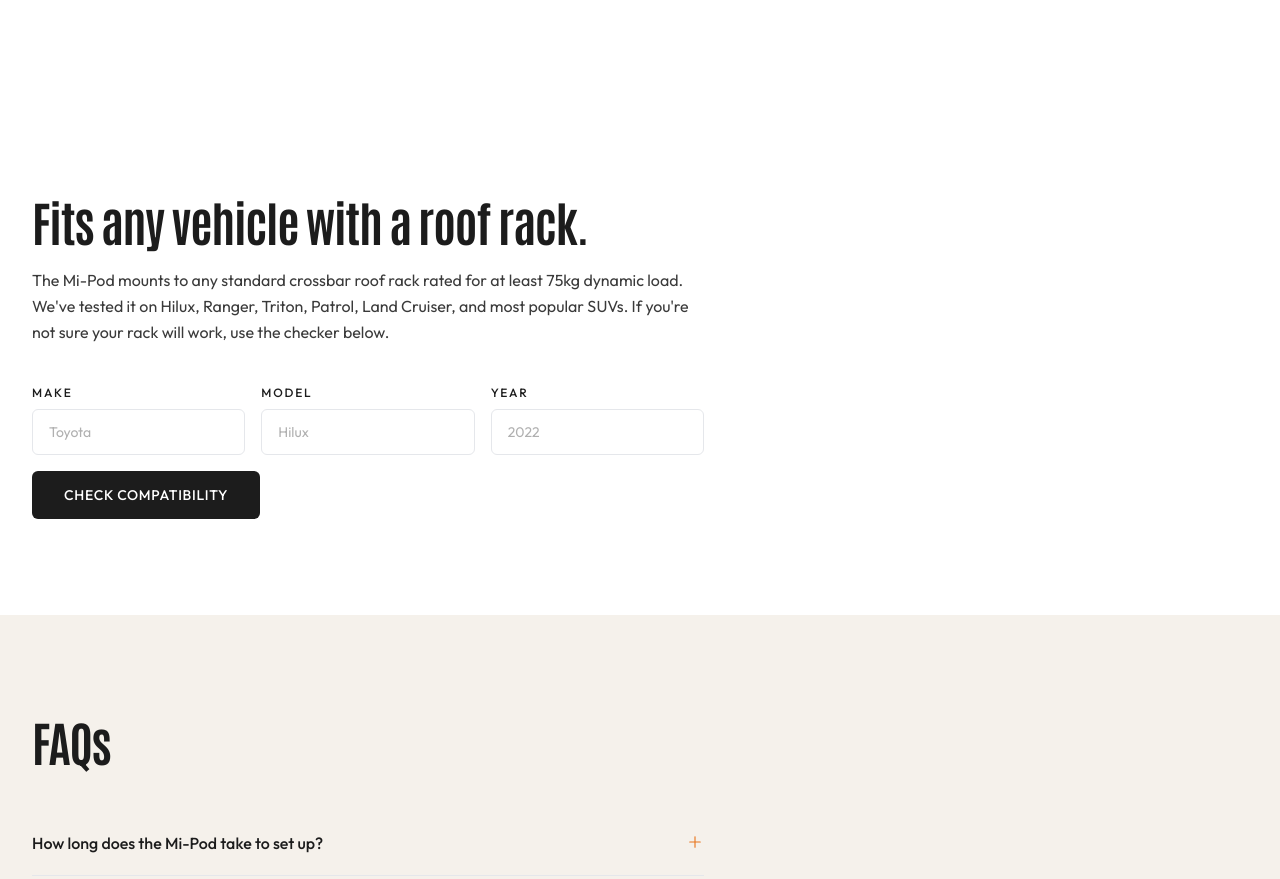
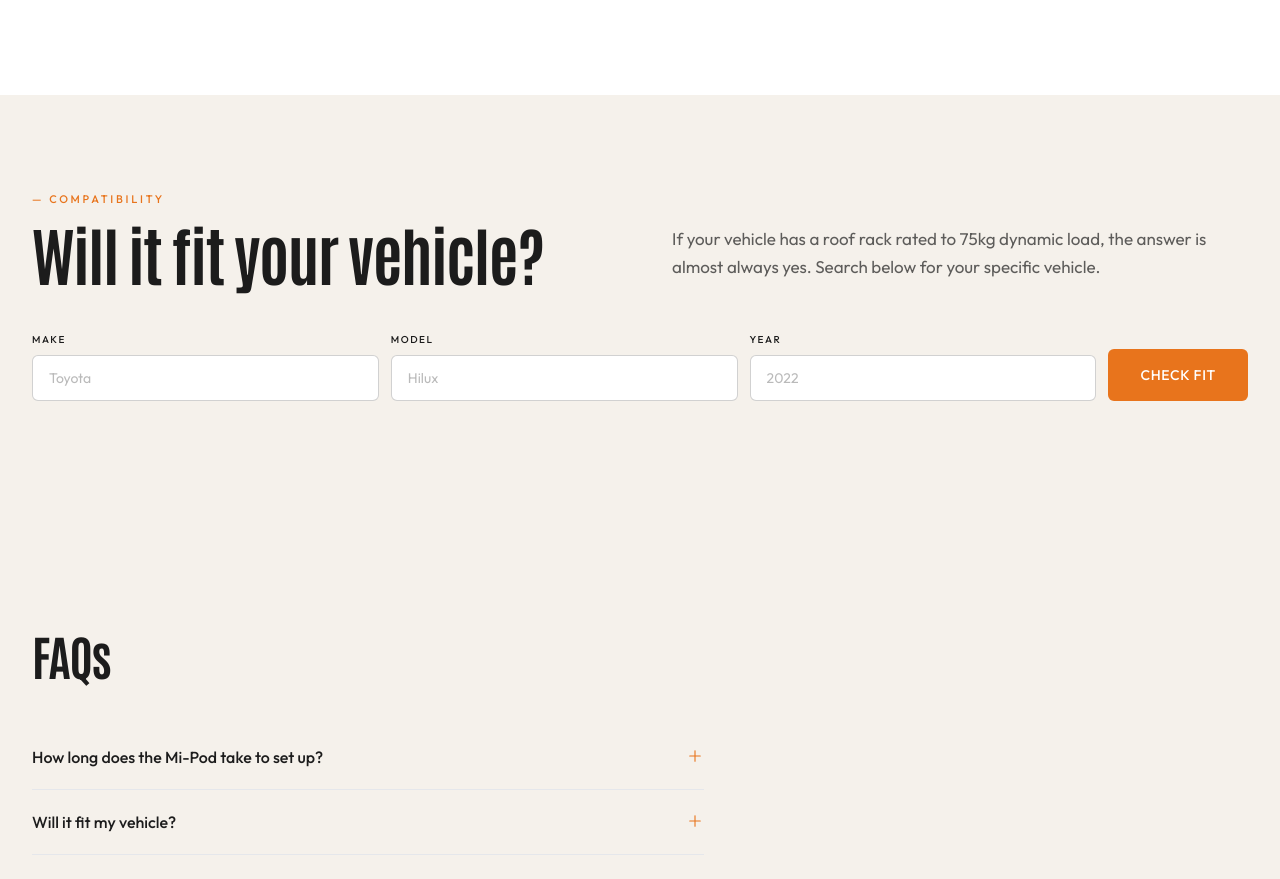
Before and after one commit to olinixon/MiPod-Outdoors, a Next.js app: page /the-mi-pod in a window 1280 px wide. Shown: the part 3517-4396 px from the top of the page. Built offline with nearby package versions, Linux system fonts and the light colour scheme.

Commit message:
feat: rebuild compatibility section with new layout and static JSON checker

```diff
--- a/components/product/Compatibility.tsx
+++ b/components/product/Compatibility.tsx
@@ -1,68 +1,177 @@
 "use client"
 
 import { useState, type FormEvent } from "react"
+import { Car, ArrowRight } from "lucide-react"
 import { Container } from "@/components/ui/Container"
+import { Button } from "@/components/ui/Button"
+import { cn } from "@/lib/utils"
+import vehiclesData from "@/lib/data/vehicles.json"
+
+type VehicleStatus = "direct-fit" | "recommended" | "not-tested"
+
+interface Vehicle {
+  make: string
+  model: string
+  yearStart: number
+  yearEnd: number
+  status: VehicleStatus
+  notes: string
+}
+
+const vehicles = vehiclesData.vehicles as Vehicle[]
+
+function filterVehicles(make: string, model: string, year: string): Vehicle[] {
+  const yearNum = year.trim() ? parseInt(year.trim(), 10) : null
+  return vehicles.filter((v) => {
+    const makeMatch = !make.trim() || v.make.toLowerCase().includes(make.trim().toLowerCase())
+    const modelMatch = !model.trim() || v.model.toLowerCase().includes(model.trim().toLowerCase())
+    const yearMatch = yearNum === null || (yearNum >= v.yearStart && yearNum <= v.yearEnd)
+    return makeMatch && modelMatch && yearMatch
+  })
+}
 
 export function Compatibility() {
   const [form, setForm] = useState({ make: "", model: "", year: "" })
-  const [submitted, setSubmitted] = useState(false)
+  const [results, setResults] = useState<Vehicle[] | null>(null)
+  const [searched, setSearched] = useState(false)
 
   function handleSubmit(e: FormEvent) {
     e.preventDefault()
-    console.log("[Vehicle compatibility check]", form)
-    setSubmitted(true)
+    setResults(filterVehicles(form.make, form.model, form.year))
+    setSearched(true)
   }
 
   return (
-    <section id="compatibility" className="py-16 md:py-24 bg-white scroll-mt-24">
+    <section id="compatibility" className="py-16 md:py-24 bg-cream scroll-mt-24">
       <Container>
-        <div className="max-w-2xl">
-          <h2 className="font-display font-bold text-charcoal text-[36px] md:text-[48px] leading-tight tracking-tight mb-4">
-            Fits any vehicle with a roof rack.
+
+        {/* Header: headline left, sub-line right */}
+        <div className="grid md:grid-cols-2 gap-6 md:gap-16 items-end mb-12">
+          <div>
+            <p className="text-[11px] font-medium uppercase tracking-[0.25em] text-orange mb-4 font-sans">
+              — Compatibility
+            </p>
+            <h2 className="font-display font-bold text-charcoal leading-[0.95] tracking-tight text-[40px] md:text-[56px] lg:text-[64px]">
+              Will it fit your vehicle?
             </h2>
-          <p className="text-charcoal-600 font-sans leading-relaxed mb-10">
-            The Mi-Pod mounts to any standard crossbar roof rack rated for at least 75kg dynamic
-            load. We&apos;ve tested it on Hilux, Ranger, Triton, Patrol, Land Cruiser, and most
-            popular SUVs. If you&apos;re not sure your rack will work, use the checker below.
-          </p>
-
-          {submitted ? (
-            <div className="rounded-md bg-orange/10 border border-orange/20 px-6 py-5">
-              <p className="text-charcoal font-sans font-medium">
-                Thanks — we&apos;ll get back to you within 24 hours to confirm compatibility.
+          </div>
+          <p className="text-charcoal/70 font-sans text-[17px] leading-relaxed md:pb-1">
+            If your vehicle has a roof rack rated to 75kg dynamic load, the answer is almost always
+            yes. Search below for your specific vehicle.
           </p>
         </div>
-          ) : (
-            <form onSubmit={handleSubmit} className="grid grid-cols-1 sm:grid-cols-3 gap-4">
-              {(["make", "model", "year"] as const).map((field) => (
-                <div key={field}>
+
+        {/* Checker form */}
+        <form onSubmit={handleSubmit} className="flex flex-col sm:flex-row gap-3 mb-8">
+          <div className="flex-1">
             <label
-                    htmlFor={`compat-${field}`}
-                    className="block text-xs font-medium uppercase tracking-[0.15em] text-charcoal mb-2 font-sans"
+              htmlFor="compat-make"
+              className="block text-[10px] font-medium uppercase tracking-[0.15em] text-charcoal mb-2 font-sans"
             >
-                    {field.charAt(0).toUpperCase() + field.slice(1)}
+              Make
             </label>
             <input
-                    id={`compat-${field}`}
+              id="compat-make"
               type="text"
-                    value={form[field]}
-                    onChange={(e) => setForm((f) => ({ ...f, [field]: e.target.value }))}
-                    placeholder={field === "year" ? "2022" : field === "make" ? "Toyota" : "Hilux"}
-                    className="w-full rounded-md border border-gray-200 px-4 py-3 text-charcoal placeholder:text-charcoal-600/40 font-sans text-sm focus:outline-none focus:border-orange transition-colors"
+              value={form.make}
+              onChange={(e) => setForm((f) => ({ ...f, make: e.target.value }))}
+              placeholder="Toyota"
+              className="w-full rounded-md border border-charcoal/20 bg-white px-4 py-3 text-charcoal placeholder:text-charcoal/30 font-sans text-sm focus:outline-none focus:border-orange transition-colors"
             />
           </div>
-              ))}
-              <div className="sm:col-span-3">
-                <button
-                  type="submit"
-                  className="bg-charcoal text-white px-8 py-3.5 rounded-md font-medium uppercase tracking-wider text-sm hover:bg-charcoal-700 transition-colors font-sans"
+          <div className="flex-1">
+            <label
+              htmlFor="compat-model"
+              className="block text-[10px] font-medium uppercase tracking-[0.15em] text-charcoal mb-2 font-sans"
             >
-                  Check compatibility
-                </button>
+              Model
+            </label>
+            <input
+              id="compat-model"
+              type="text"
+              value={form.model}
+              onChange={(e) => setForm((f) => ({ ...f, model: e.target.value }))}
+              placeholder="Hilux"
+              className="w-full rounded-md border border-charcoal/20 bg-white px-4 py-3 text-charcoal placeholder:text-charcoal/30 font-sans text-sm focus:outline-none focus:border-orange transition-colors"
+            />
+          </div>
+          <div className="flex-1">
+            <label
+              htmlFor="compat-year"
+              className="block text-[10px] font-medium uppercase tracking-[0.15em] text-charcoal mb-2 font-sans"
+            >
+              Year
+            </label>
+            <input
+              id="compat-year"
+              type="text"
+              value={form.year}
+              onChange={(e) => setForm((f) => ({ ...f, year: e.target.value }))}
+              placeholder="2022"
+              className="w-full rounded-md border border-charcoal/20 bg-white px-4 py-3 text-charcoal placeholder:text-charcoal/30 font-sans text-sm focus:outline-none focus:border-orange transition-colors"
+            />
+          </div>
+          <div className="flex items-end">
+            <Button type="submit">Check Fit</Button>
           </div>
         </form>
+
+        {/* Results */}
+        {searched && results !== null && (
+          <div className="mb-8">
+            {results.length > 0 ? (
+              <div className="border border-charcoal/10 rounded-md overflow-hidden divide-y divide-charcoal/10">
+                {results.map((v, i) => (
+                  <div key={i} className="flex items-center gap-4 px-6 py-4 bg-white">
+                    <Car size={20} strokeWidth={1.5} className="text-charcoal/40 flex-shrink-0" />
+                    <div className="flex-1 min-w-0">
+                      <p className="font-display font-bold text-charcoal text-lg leading-tight">
+                        {v.make} {v.model}
+                      </p>
+                      <p className="text-charcoal/60 font-sans text-sm mt-0.5">
+                        {v.yearStart}–{v.yearEnd} · {v.notes}
+                      </p>
+                    </div>
+                    <span
+                      className={cn(
+                        "flex-shrink-0 text-[10px] font-medium uppercase tracking-[0.15em] font-sans px-3 py-1.5 rounded-sm",
+                        v.status === "direct-fit"
+                          ? "bg-charcoal text-white"
+                          : "bg-orange text-white"
                       )}
+                    >
+                      {v.status === "direct-fit" ? "Direct Fit" : "Recommended"}
+                    </span>
                   </div>
+                ))}
+              </div>
+            ) : (
+              <div className="rounded-md border border-charcoal/10 bg-white px-6 py-8">
+                <p className="text-charcoal font-sans mb-3">
+                  Not in our database yet. Most vehicles with a 75kg-rated roof rack will fit —
+                  drop us a line and we&apos;ll confirm for yours.
+                </p>
+                <a
+                  href="/support"
+                  className="text-orange font-medium font-sans text-sm hover:underline"
+                >
+                  Contact us
+                </a>
+              </div>
+            )}
+
+            <p className="mt-4">
+              <a
+                href="#"
+                className="inline-flex items-center gap-1.5 text-orange font-medium font-sans text-sm hover:underline"
+              >
+                View all 60+ tested vehicles
+                <ArrowRight size={13} />
+              </a>
+            </p>
+          </div>
+        )}
+
       </Container>
     </section>
   )
--- /dev/null
+++ b/lib/data/vehicles.json
@@ -0,0 +1,45 @@
+{
+  "_comment": "PLACEHOLDER DATA. The user is providing the full NZ vehicle compatibility list. Replace these 5 example entries with the user's full list when received. Don't add additional vehicles until then.",
+  "vehicles": [
+    {
+      "make": "Toyota",
+      "model": "Hilux",
+      "yearStart": 2020,
+      "yearEnd": 2026,
+      "status": "recommended",
+      "notes": "Requires Rhino-Rack RLT600 crossbars"
+    },
+    {
+      "make": "Toyota",
+      "model": "Land Cruiser",
+      "yearStart": 2010,
+      "yearEnd": 2026,
+      "status": "direct-fit",
+      "notes": "Direct fit. No additional hardware."
+    },
+    {
+      "make": "Ford",
+      "model": "Ranger",
+      "yearStart": 2018,
+      "yearEnd": 2026,
+      "status": "recommended",
+      "notes": "Requires compatible crossbar system rated to 75kg dynamic load"
+    },
+    {
+      "make": "Nissan",
+      "model": "Patrol",
+      "yearStart": 2012,
+      "yearEnd": 2026,
+      "status": "direct-fit",
+      "notes": "Direct fit. No additional hardware."
+    },
+    {
+      "make": "Subaru",
+      "model": "Outback",
+      "yearStart": 2015,
+      "yearEnd": 2026,
+      "status": "recommended",
+      "notes": "Requires aftermarket crossbars rated to 75kg dynamic load"
+    }
+  ]
+}
```
Lines whose indentation alone changed are shown as unchanged.
